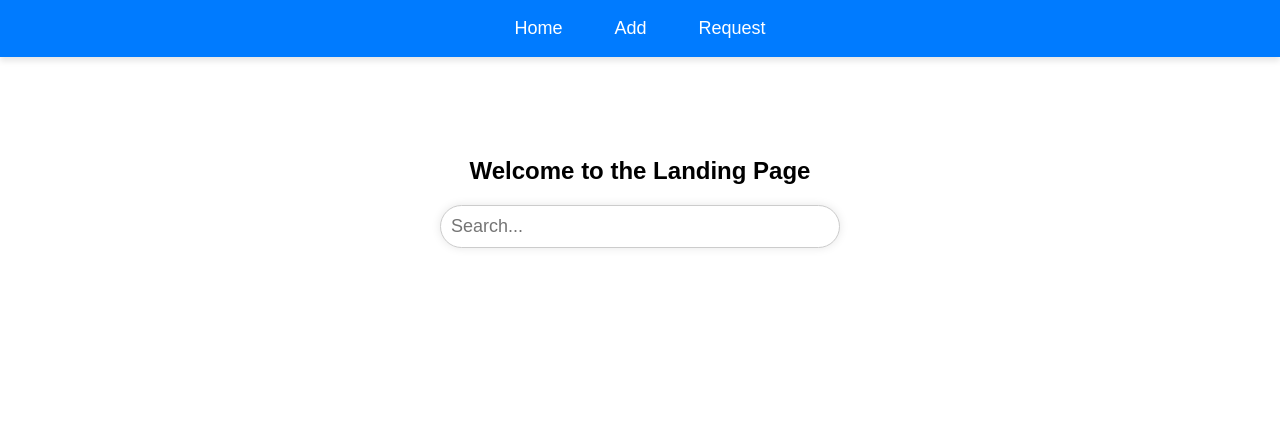
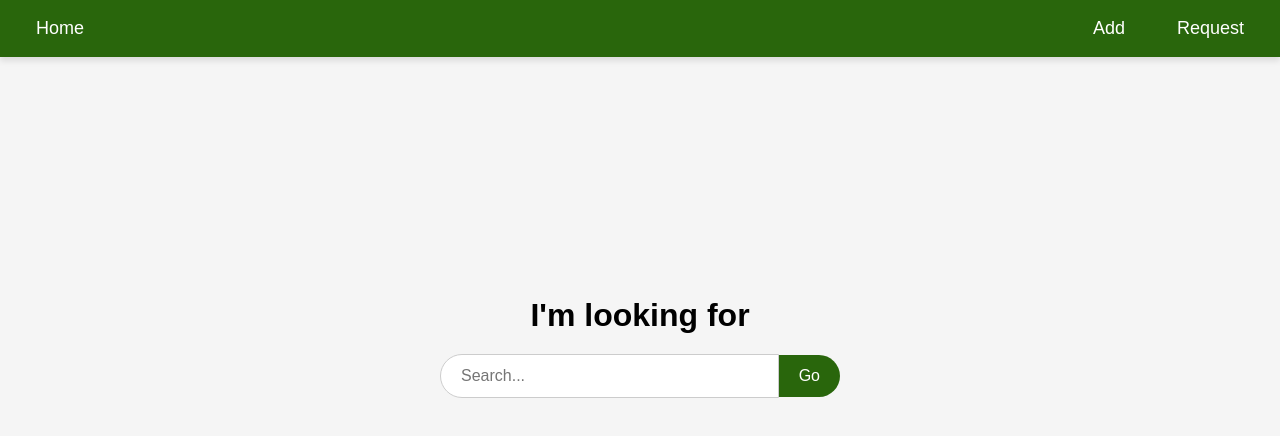
Before and after one commit to schr4der/ResourceFlow, a React (Create React App) app in the folder frontend/: page / in a window 1280 px wide. Shown: the top 436 px of the page. Built offline with nearby package versions, Linux system fonts and the light colour scheme.

Commit message:
Update landing page

```diff
--- a/frontend/src/Components/LandingPage.jsx
+++ b/frontend/src/Components/LandingPage.jsx
@@ -1,58 +1,71 @@
-import React, { useState } from 'react';
+import React, { useState, useRef, useEffect } from 'react';
 
-// Sample autocomplete data (can be replaced with an API)
 const suggestions = [
     'React',
-    'React Native',
     'JavaScript',
+    'HTML',
+    'CSS',
     'Node.js',
     'Python',
-    'HTML',
-    'CSS',
-    'TypeScript',
     'Java',
-    'GitHub',
+    'C++',
 ];
 
 const LandingPage = () => {
-    const [query, setQuery] = useState('');
+    const [searchTerm, setSearchTerm] = useState('');
     const [filteredSuggestions, setFilteredSuggestions] = useState([]);
+    const [showSuggestions, setShowSuggestions] = useState(false);
+    const containerRef = useRef(null);
 
-    const handleChange = (e) => {
-        const value = e.target.value;
-        setQuery(value);
+    useEffect(() => {
+        const handleClickOutside = (event) => {
+            if (containerRef.current && !containerRef.current.contains(event.target)) {
+                setShowSuggestions(false);
+            }
+        };
 
-        // Filter suggestions based on the query
-        const filtered = suggestions.filter((suggestion) =>
-            suggestion.toLowerCase().includes(value.toLowerCase())
-        );
-        setFilteredSuggestions(filtered);
+        document.addEventListener('mousedown', handleClickOutside);
+        return () => {
+            document.removeEventListener('mousedown', handleClickOutside);
+        };
+    }, []);
+
+    const handleInputChange = (event) => {
+        const value = event.target.value;
+        setSearchTerm(value);
+
+        if (value) {
+            const filtered = suggestions.filter((suggestion) =>
+                suggestion.toLowerCase().includes(value.toLowerCase())
+            );
+            setFilteredSuggestions(filtered);
+            setShowSuggestions(true);
+        } else {
+            setFilteredSuggestions([]);
+            setShowSuggestions(false);
+        }
     };
 
-    const handleSuggestionClick = (suggestion) => {
-        setQuery(suggestion);
-        setFilteredSuggestions([]); // Clear suggestions after selection
+    const handleGoClick = () => {
+        alert(`You searched for: ${searchTerm}`);
     };
 
     return (
         <div style={styles.container}>
-            <h1 style={styles.title}>Welcome to the Landing Page</h1>
-            <div style={styles.searchContainer}>
+            <h1 style={styles.heading}>I'm looking for</h1>
+            <div ref={containerRef} style={styles.searchContainer}>
                 <input
                     type="text"
-                    value={query}
-                    onChange={handleChange}
                     placeholder="Search..."
+                    value={searchTerm}
+                    onChange={handleInputChange}
                     style={styles.searchInput}
                 />
-                {filteredSuggestions.length > 0 && (
+                <button onClick={handleGoClick} style={styles.goButton}>Go</button>
+                {showSuggestions && (
                     <ul style={styles.suggestionList}>
                         {filteredSuggestions.map((suggestion, index) => (
-                            <li
-                                key={index}
-                                onClick={() => handleSuggestionClick(suggestion)}
-                                style={styles.suggestionItem}
-                            >
+                            <li key={index} style={styles.suggestionItem}>
                                 {suggestion}
                             </li>
                         ))}
@@ -65,44 +78,58 @@ const LandingPage = () => {
 
 const styles = {
     container: {
-        textAlign: 'center',
-        marginTop: '100px',
+        display: 'flex',
+        flexDirection: 'column',
+        alignItems: 'center',
+        paddingTop: '30vh',
+        height: '100vh',
+        backgroundColor: '#f5f5f5',
     },
-    title: {
-        fontSize: '24px',
+    heading: {
+        fontSize: '2rem',
         marginBottom: '20px',
     },
     searchContainer: {
+        display: 'flex',
+        alignItems: 'center',
         position: 'relative',
-        display: 'inline-block',
+        width: '400px',
     },
     searchInput: {
-        width: '400px',
-        padding: '10px',
-        fontSize: '18px',
-        borderRadius: '25px',
+        flex: 1,
+        padding: '12px 20px',
+        fontSize: '16px',
+        borderRadius: '25px 0 0 25px',
         border: '1px solid #ccc',
-        boxShadow: '0 0 10px rgba(0, 0, 0, 0.1)',
+        outline: 'none',
+    },
+    goButton: {
+        padding: '12px 20px',
+        fontSize: '16px',
+        border: 'none',
+        backgroundColor: '#29660C',
+        color: 'white',
+        borderRadius: '0 25px 25px 0',
+        cursor: 'pointer',
+        outline: 'none',
     },
     suggestionList: {
+        listStyleType: 'none',
+        margin: 0,
+        padding: 0,
+        backgroundColor: 'white',
+        border: '1px solid #ccc',
+        borderRadius: '5px',
+        boxShadow: '0 4px 8px rgba(0, 0, 0, 0.1)',
         position: 'absolute',
         top: '100%',
         left: 0,
         right: 0,
-        backgroundColor: 'white',
-        border: '1px solid #ccc',
-        borderRadius: '5px',
-        maxHeight: '200px',
-        overflowY: 'auto',
-        marginTop: '5px',
-        listStyle: 'none',
-        padding: '0',
+        zIndex: 10,
     },
     suggestionItem: {
         padding: '10px',
         cursor: 'pointer',
-        backgroundColor: '#fff',
-        transition: 'background-color 0.3s',
     },
 };
 
--- a/frontend/src/Components/NavBar.jsx
+++ b/frontend/src/Components/NavBar.jsx
@@ -4,10 +4,12 @@ import { Link } from 'react-router-dom';
 const NavBar = () => {
     return (
         <nav style={styles.navbar}>
-            <div className="rightNavBar" style={styles.navLinks}>
-                <Link to="/" className="link" style={styles.link}>Home</Link>
-                <Link to="/addingpage" className="link" style={styles.link}>Add</Link>
-                <Link to="/requestpage" className="link" style={styles.link}>Request</Link>
+            <div style={styles.leftNav}>
+                <Link to="/" style={styles.link}>Home</Link>
+            </div>
+            <div style={styles.rightNav}>
+                <Link to="/addingpage" style={styles.link}>Add</Link>
+                <Link to="/requestpage" style={styles.link}>Request</Link>
             </div>
         </nav>
     );
@@ -15,27 +17,33 @@ const NavBar = () => {
 
 const styles = {
     navbar: {
-        backgroundColor: '#007BFF',  // Blue background
-        padding: '10px 20px',        // Padding for spacing
-        boxShadow: '0 4px 6px rgba(0, 0, 0, 0.1)', // Subtle shadow
+        backgroundColor: '#29660C', // Dark green color
+        padding: '10px 20px',
+        display: 'flex',
+        justifyContent: 'space-between',
+        alignItems: 'center',
+        boxShadow: '0 4px 6px rgba(0, 0, 0, 0.1)',
+        position: 'sticky',
+        top: 0,
     },
-    navLinks: {
+    leftNav: {
+        flex: 1,
+    },
+    rightNav: {
         display: 'flex',
-        justifyContent: 'center',  // Center the links
-        alignItems: 'center',
-        gap: '20px',               // Space between links
+        gap: '20px', // Space between buttons
     },
     link: {
-        color: 'white',            // White text color
-        textDecoration: 'none',    // Remove underline
-        fontSize: '18px',          // Font size
-        padding: '8px 16px',       // Padding for clickable area
-        borderRadius: '4px',       // Rounded corners
-        transition: 'background-color 0.3s ease', // Smooth transition on hover
+        color: 'white', // White text color
+        textDecoration: 'none',
+        fontSize: '18px',
+        padding: '8px 16px',
+        borderRadius: '4px',
+        transition: 'background-color 0.3s ease',
     },
     linkHover: {
-        backgroundColor: '#0056b3', // Darker blue on hover
-    }
+        backgroundColor: '#1e4e0a', // Slightly darker green on hover
+    },
 };
 
 export default NavBar;
```
